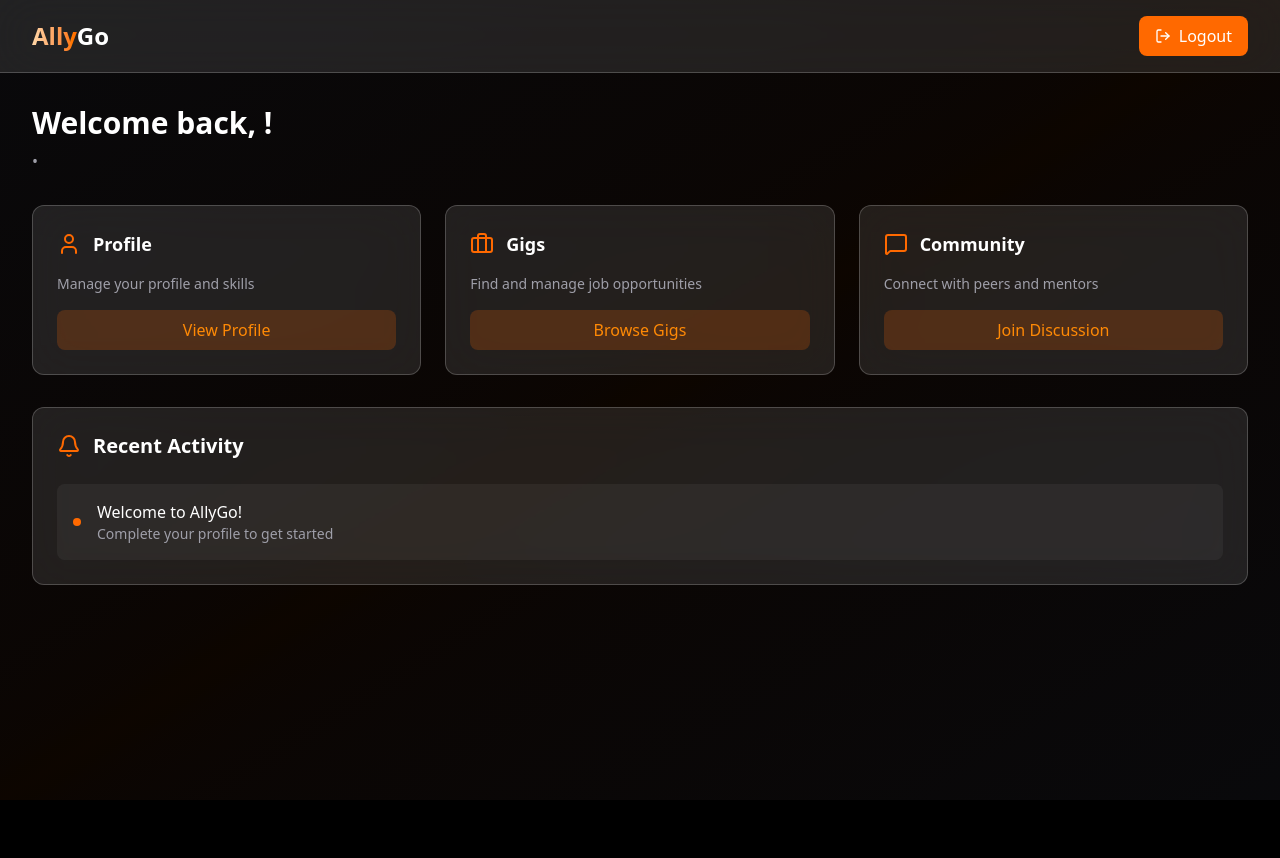
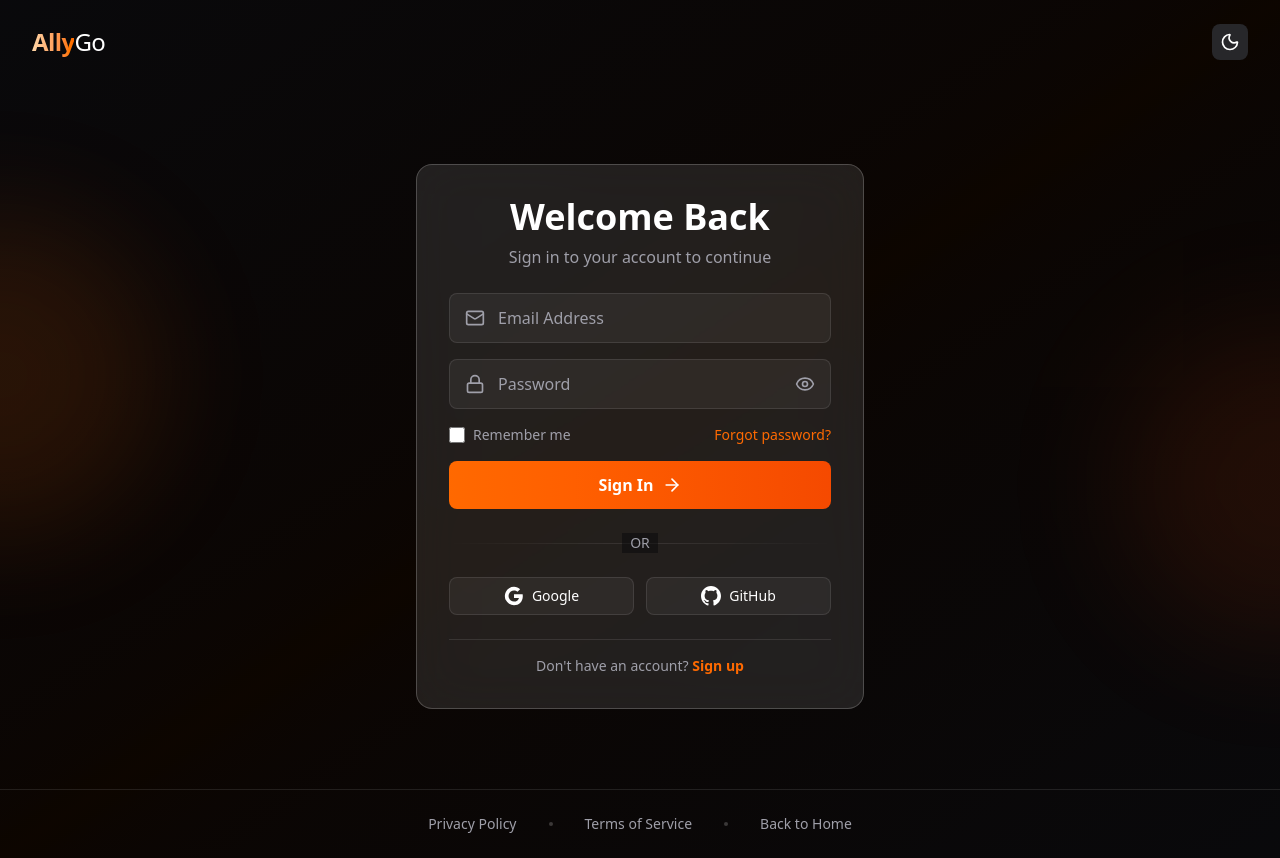
Before and after one commit to Mansviaskar/AllyGo, a React (Vite) app in the folder frontend/: page /auth in a window 1280 px wide. Before the commit this address led to /dashboard. Before the commit the page ends 800 px from the top, so only its background shows below. Built offline with nearby package versions, Linux system fonts and the light colour scheme; sample sign-in values are in the browser's storage.

Commit message:
improvede auth

```diff
--- a/frontend/src/App.tsx
+++ b/frontend/src/App.tsx
@@ -8,41 +8,29 @@ import AuthPage from './components/Auth'
 import Dashboard from './components/Dashboard'
 import ProtectedRoute from './components/ProtectedRoute'
 import { ThemeProvider } from './contexts/theme-provider'
-import { AuthProvider, useAuth } from './contexts/AuthContext'
+import { AuthProvider } from './contexts/AuthContext'
 
-function AppRoutes() {
-  const { isAuthenticated } = useAuth();
-
+function App() {
   return (
+    <ThemeProvider>
+      <AuthProvider>
+        <Router>
           <Routes>
             <Route path="/" element={
-        isAuthenticated ? <Navigate to="/dashboard" replace /> : (
               <>
                 <Navbar />
                 <Hero />
                 <Features />
                 <Footer />
               </>
-        )
             } />
-      <Route path="/auth" element={
-        isAuthenticated ? <Navigate to="/dashboard" replace /> : <AuthPage />
-      } />
+            <Route path="/auth" element={<AuthPage />} />
             <Route path="/dashboard" element={
               <ProtectedRoute>
                 <Dashboard />
               </ProtectedRoute>
             } />
           </Routes>
-  );
-}
-
-function App() {
-  return (
-    <ThemeProvider>
-      <AuthProvider>
-        <Router>
-          <AppRoutes />
         </Router>
       </AuthProvider>
     </ThemeProvider>
--- a/frontend/src/contexts/AuthContext.tsx
+++ b/frontend/src/contexts/AuthContext.tsx
@@ -1,9 +1,10 @@
-import { createContext, useContext, useState, useEffect, ReactNode } from 'react';
-import { User } from '../types/User';
+import { createContext, useContext, useState, useEffect } from 'react';
+import type { ReactNode } from 'react';
+import type { User } from '../types/User';
 
 interface AuthContextType {
   user: User | null;
-  login: (email: string, password: string) => Promise<void>;
+  login: (email: string) => Promise<void>;
   register: (userData: Partial<User>) => Promise<void>;
   logout: () => void;
   isAuthenticated: boolean;
@@ -22,7 +23,7 @@ export function AuthProvider({ children }: { children: ReactNode }) {
     }
   }, []);
 
-  const login = async (email: string, password: string) => {
+  const login = async (email: string) => {
     // Check if user exists in localStorage
     const users = JSON.parse(localStorage.getItem('allygo_users') || '[]');
     const existingUser = users.find((u: User) => u.user_email === email);
--- a/frontend/src/pages/auth.forms.tsx
+++ b/frontend/src/pages/auth.forms.tsx
@@ -33,7 +33,7 @@ export function AuthForms({ mode, onToggleMode }: AuthFormsProps) {
 
     try {
       if (mode === "login") {
-        await login(formData.email, formData.password);
+        await login(formData.email);
       } else {
         await register({
           user_name: formData.name,
```
Lines whose indentation alone changed are shown as unchanged.
